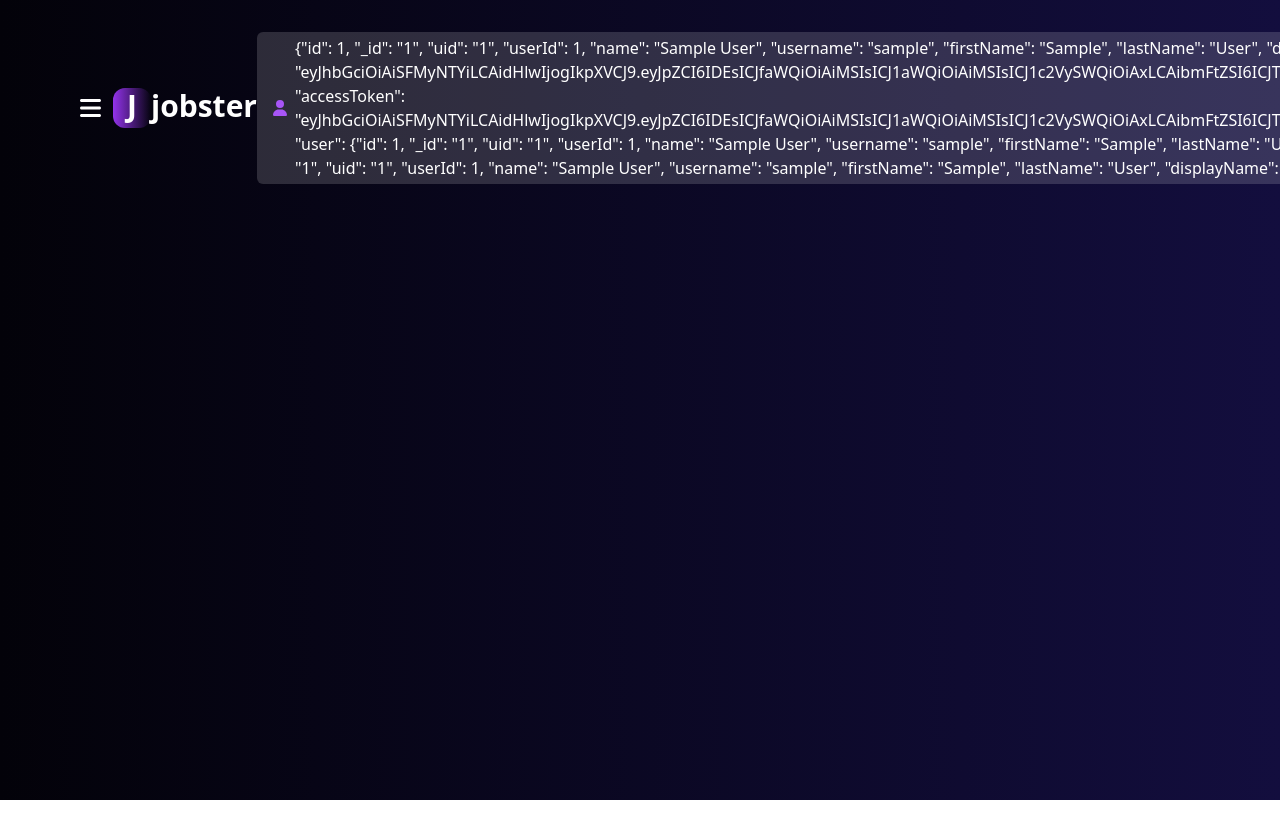
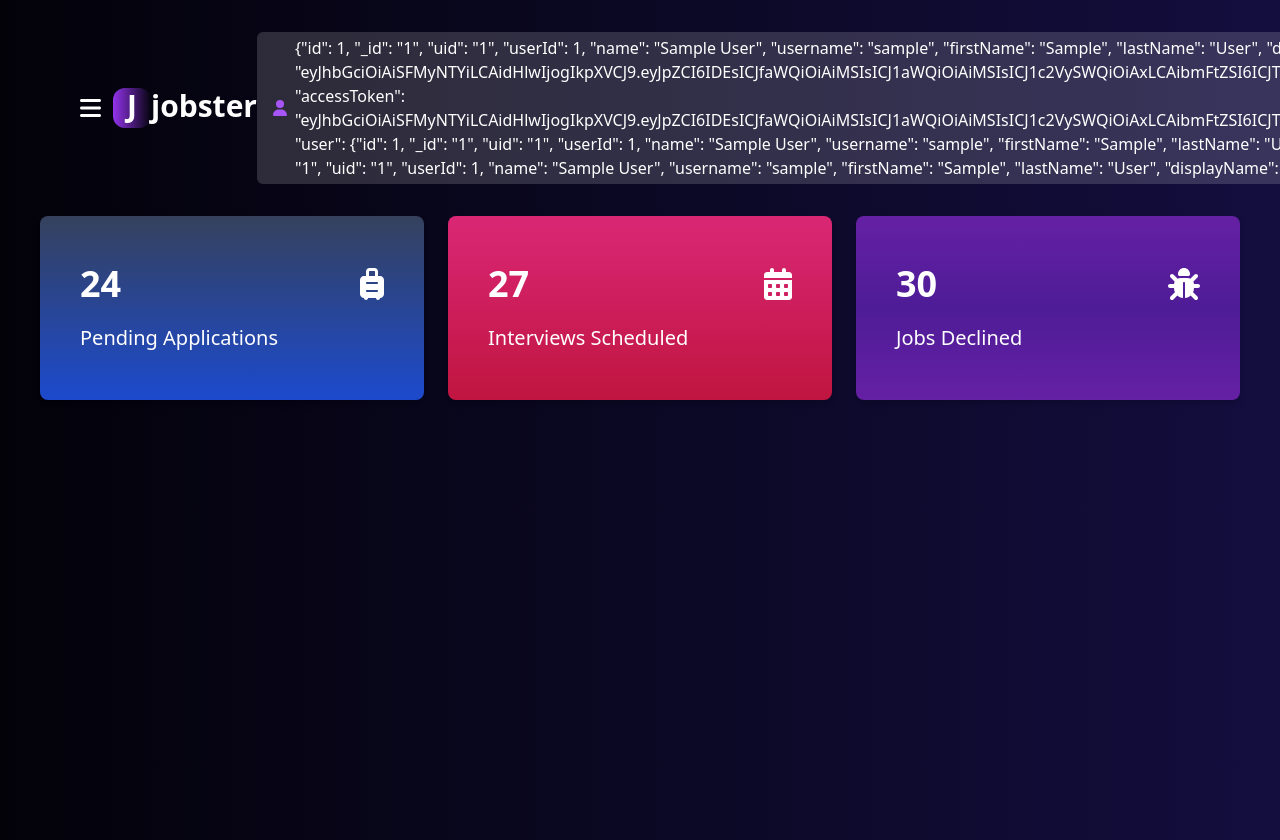
Before and after one commit to hussain-shariff/jobster-frontend, a React (Vite) app: page /dashboard in a window 1280 px wide. Shown: the top 840 px of the page. Before the commit the page ends 800 px from the top, so only its background shows below. Built offline with nearby package versions, Linux system fonts and the light colour scheme; sample sign-in values are in the browser's storage.

Commit message:
stats card component

```diff
--- /dev/null
+++ b/src/components/StatsCard.jsx
@@ -0,0 +1,22 @@
+import React from 'react'
+import { FontAwesomeIcon } from '@fortawesome/react-fontawesome'
+
+function StatsCard({color, icon, number, stat}) {
+    const cardColors = {
+        blue: 'bg-gradient-to-b from-[#35415d] to-[#1c4acd]',
+        red : 'bg-gradient-to-b from-[#da2775] to-[#c01540]',
+        purple : 'bg-gradient-to-t from-[#6520a4] via-[#4e1c97] to-[#6520a4]'
+    }
+  return (
+    <div className={`text-white ${cardColors[color]} px-10 rounded-lg hover:scale-105
+    transition ease-out duration-300 cursor-pointer py-12 shadow-md shadow-${color}-500`}>
+        <div className='flex justify-between items-center'>
+            <h1 className='text-4xl font-semibold'>{number}</h1>
+            <FontAwesomeIcon icon={icon} className='h-8'/>
+        </div>
+        <p className='text-xl mt-5'>{stat}</p>
+    </div>
+  )
+}
+
+export default StatsCard
--- a/src/pages/Main.jsx
+++ b/src/pages/Main.jsx
@@ -2,6 +2,12 @@ import React, {useState, useEffect } from 'react'
 import { useNavigate } from 'react-router-dom';
 import SideBar from '../components/SideBar'
 import MainNav from '../components/MainNav';
+import StatsCard from '../components/StatsCard';
+import {
+  faSuitcaseRolling,
+  faCalendarDays,
+  faBug
+  } from '@fortawesome/free-solid-svg-icons'
 
 function Main() {
   const user = localStorage.getItem('user')
@@ -16,7 +22,7 @@ function Main() {
   }, [])
 
   return (
-    <div className='h-screen bg-gradient-to-l from-[#130e3e] to-[#030209]'>
+    <div className='h-[105vh] bg-gradient-to-l from-[#130e3e] to-[#030209]'>
         <MainNav
           showSideBar={showSideBar}
           setshowSideBar={setshowSideBar}
@@ -24,6 +30,24 @@ function Main() {
         {showSideBar &&
         <SideBar
           setshowSideBar={setshowSideBar}/>}
+        <div className='grid grid-cols-1 gap-6 px-6 md:grid-cols-3 md:px-10'>
+          <StatsCard
+            color="blue"
+            icon={faSuitcaseRolling}
+            number={24}
+            stat='Pending Applications'
+            />
+          <StatsCard
+            color="red"
+            icon={faCalendarDays}
+            number={27}
+            stat='Interviews Scheduled'/>
+          <StatsCard
+            color="purple"
+            icon={faBug}
+            number={30}
+            stat='Jobs Declined'/>
+        </div>
     </div>
   )
 }
```
